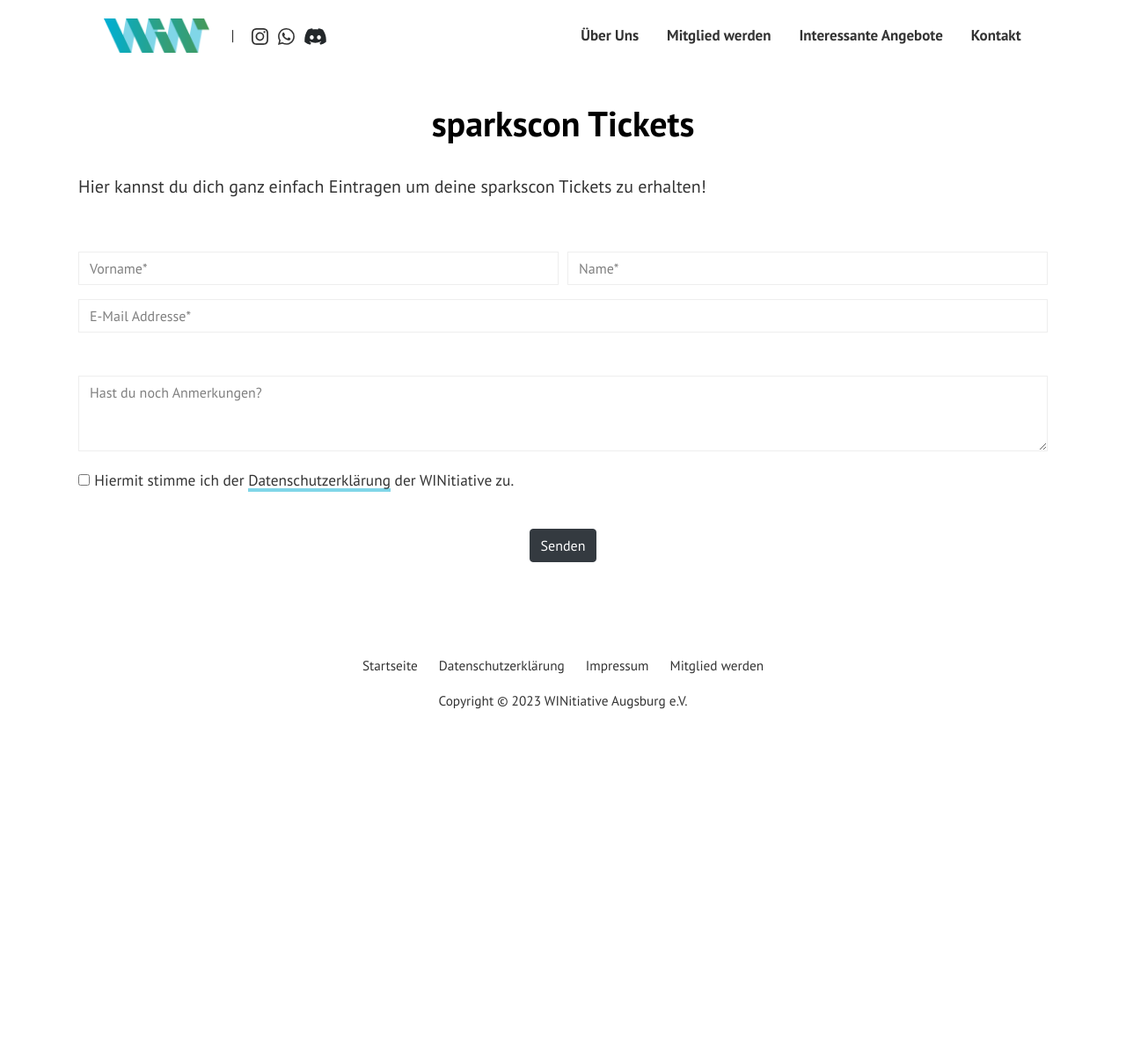
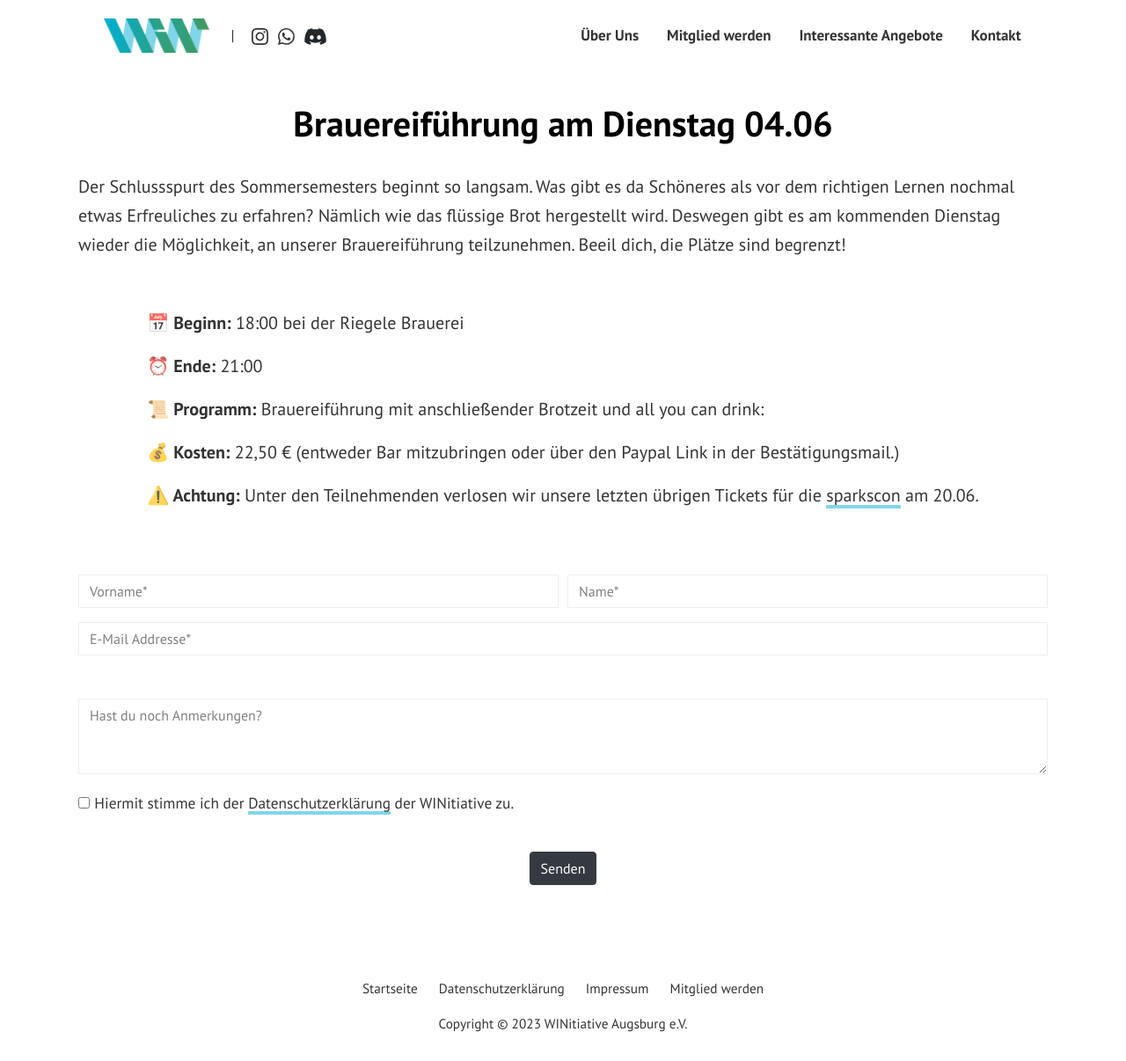
Before and after one commit to WINitiative-Augsburg-eV/webseite, a Jekyll site: the page built from pages/event-anmeldung.html, in a window 1280 px wide and 1206 px high. Shown: the whole window at 88% size. Built offline with Jekyll 4.4.1, drawn with Linux system fonts in a browser that asks for light colours.

Commit message:
win treffen

```diff
--- a/pages/event-anmeldung.html
+++ b/pages/event-anmeldung.html
@@ -1,15 +1,41 @@
 ---
 layout: page
-title: sparkscon Tickets
-permalink: "/sparkscon-tickets/"
+title: Brauereiführung am Dienstag 04.06
+permalink: "/brauereifuehrung/"
 comments: false
 ---
 
+<style>
+  .center-block {
+    display: flex;
+    justify-content: center;
+  }
+  .list-container {
+    text-align: left;
+  }
+</style>
+
+<p class="lead mb-4">
+  Der Schlussspurt des Sommersemesters beginnt so langsam. Was gibt es da Schöneres als vor dem richtigen Lernen nochmal etwas Erfreuliches zu erfahren? Nämlich wie das flüssige Brot hergestellt wird. Deswegen gibt es am kommenden Dienstag wieder die Möglichkeit, an unserer Brauereiführung teilzunehmen. Beeil dich, die Plätze sind begrenzt!
+</p>
+<br>
+<div class="center-block">
+  <div class="list-container">
+    <p><strong>📅 Beginn:</strong> 18:00 bei der Riegele Brauerei</p>
+    <p><strong>⏰ Ende:</strong> 21:00</p>
+    <p><strong>📜 Programm:</strong> Brauereiführung mit anschließender Brotzeit und all you can drink:</p>
+    <p><strong>💰 Kosten:</strong> 22,50 € (entweder Bar mitzubringen oder über den Paypal Link in der Bestätigungsmail.)</p>
+    <p><strong>⚠️ Achtung:</strong> Unter den Teilnehmenden verlosen wir unsere letzten übrigen Tickets für die <a href="https://www.sparkscon.de">sparkscon</a> am 20.06.</p>
+  </div>
+</div>
+
+
+<br>
+
 <form id="myForm" action="https://formsubmit.co/09d59bd4883cc050554222c88652ce2d" method="POST">
-  <input type="hidden" name="_subject" value="Neue Anmeldung zur Verlosung!">
+  <input type="hidden" name="_subject" value="Neue Anmeldung zur Brauereifuehrung!">
     <input type="hidden" name="_captcha" value="false">
-<p class="lead mb-4">Hier kannst du dich ganz einfach Eintragen um deine sparkscon Tickets zu erhalten!</p>
-<br>
+
 <div class="form-row">
 <div class="form-group col-md-6">
 <input class="form-control" type="text" name="vorname" placeholder="Vorname*" required>
```
